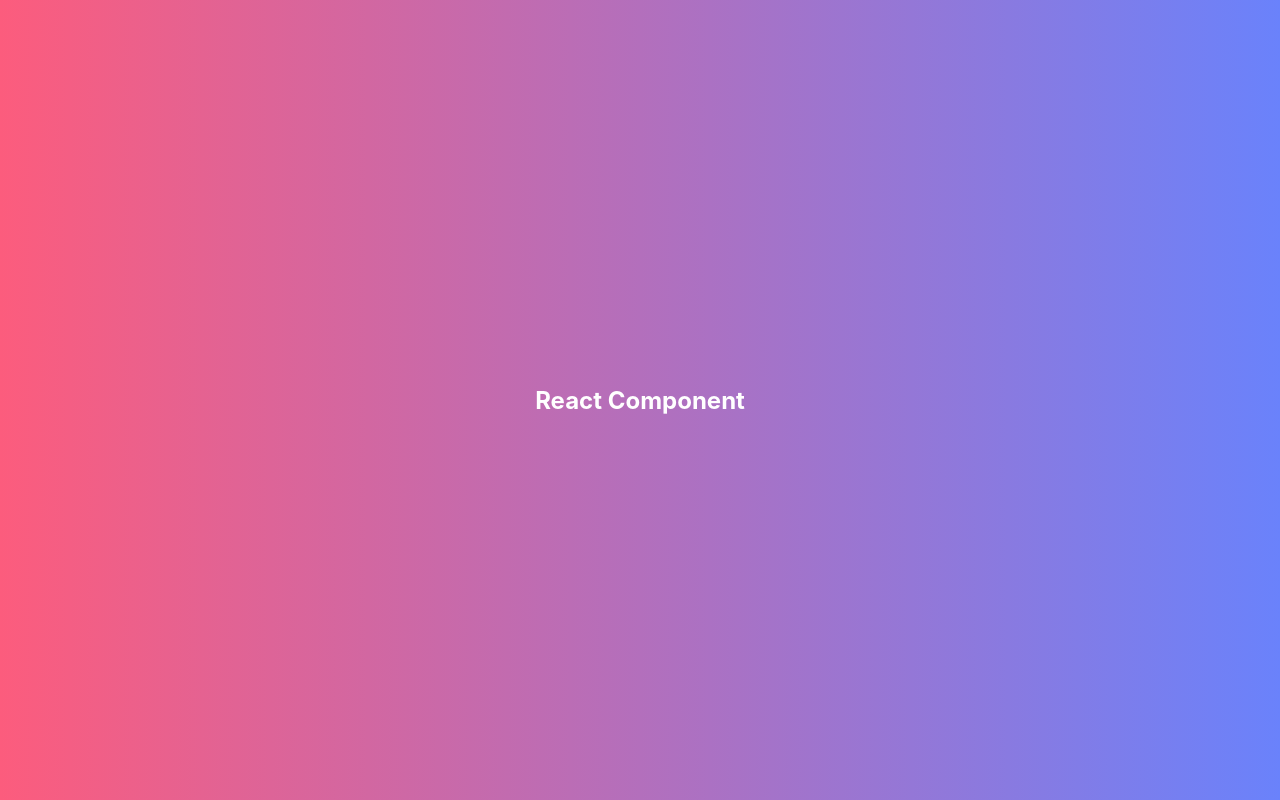
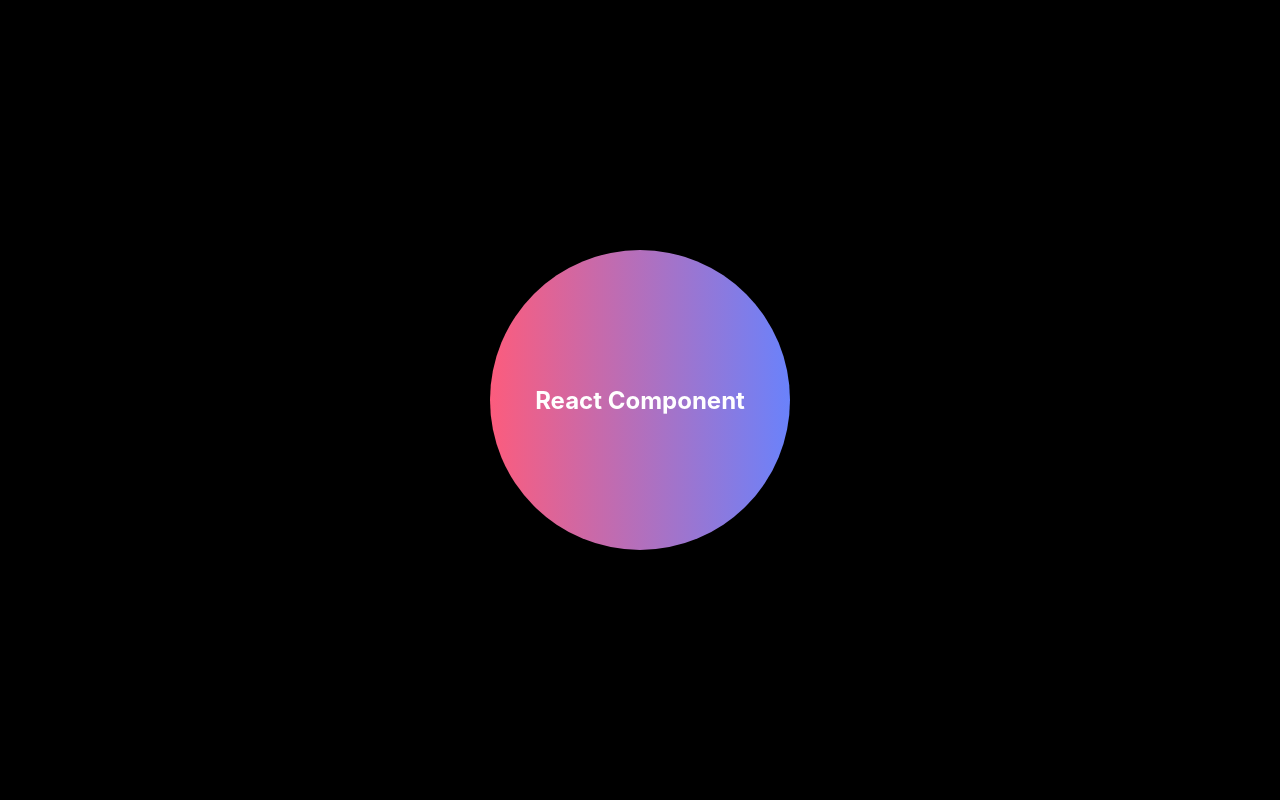
Before and after one commit to fatihtelis/react-component-boilerplate, a React app: page / in a window 1280 px wide. In both pictures the pointer is over the element 640 px from the left and 400 px from the top of the page. Built offline with nearby package versions, Linux system fonts and the light colour scheme.

Commit message:
Change transition

```diff
--- a/src/style.scss
+++ b/src/style.scss
@@ -11,8 +11,8 @@ body {
   padding: 0;
   overflow: hidden;
   .component {
-    width: 250px;
-    height: 250px;
+    width: 275px;
+    height: 275px;
     display: flex;
     justify-content: center;
     align-items: center;
@@ -23,13 +23,10 @@ body {
     color: white;
     font-size: 24px;
     cursor: pointer;
-    transition: 0.2s ease-in;
+    transition: 0.25s ease-in;
     &:hover {
-      transition: 0.4s ease-out;
-      width: 100vw;
-      height: 100vh;
-      border-radius: 0;
-      box-shadow: 0 0 10px rgba(0, 0, 0, 0.25);
+      width: 300px;
+      height: 300px;
     }
   }
 }
```
